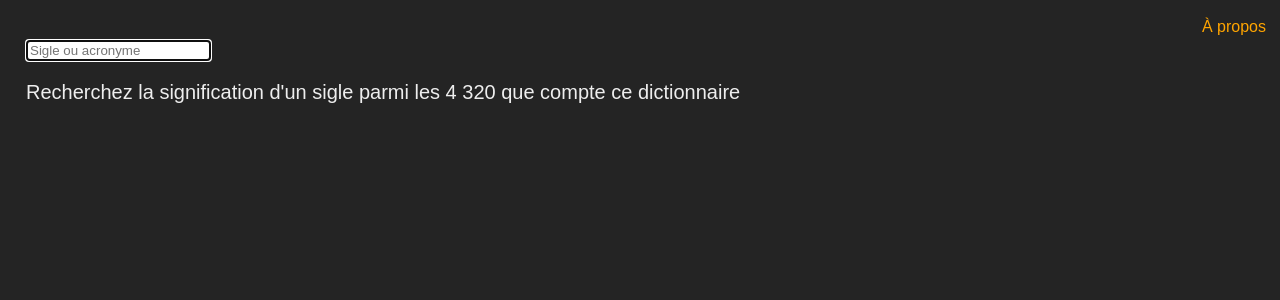
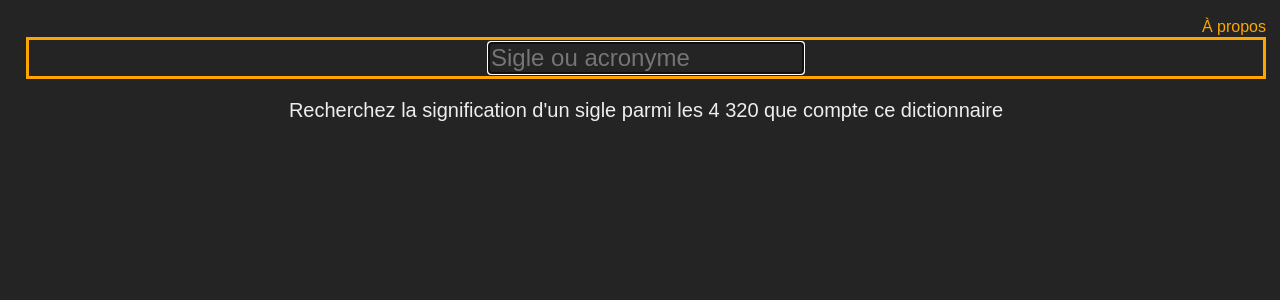
Before and after one commit to ColinMaudry/dictionnaire-sigles, a Vue app: page /#/ in a window 1280 px wide. Shown: the top 300 px of the page. Built offline with nearby package versions, Linux system fonts and the light colour scheme.

Commit message:
Improved the look of the search input

```diff
--- a/public/index.html
+++ b/public/index.html
@@ -45,8 +45,15 @@ nav ul {
 a, a:visited {
   color:orange;
 }
+
+input#search {
+  display:inline-block;
+  margin: 3px auto;
+  font-size:24px;
+  border:none;
   color:#eee;
   background-color:transparent;
+}
 #app2 {
 text-align:center;
 }
--- a/src/views/Home.vue
+++ b/src/views/Home.vue
@@ -1,5 +1,6 @@
 <template>
     <div id="app2">
+      <div id="search-frame">
         <input
           id="search"
           v-model="search"
@@ -10,6 +11,7 @@
           type="search"
           autofocus="autofocus"
           >
+      </div>
       <p v-show="!rows[0] && search === ''">Recherchez la signification d'un sigle parmi les 4 320 que compte ce dictionnaire</p>
       <table id="results" v-show="rows[0] && !loading">
         <colgroup>
@@ -38,9 +40,7 @@
 </template>
 
 <style>
-input {
-  border: solid 2px green;
-}
+
 </style>
 
 <script>
```
Lines whose indentation alone changed are shown as unchanged.
